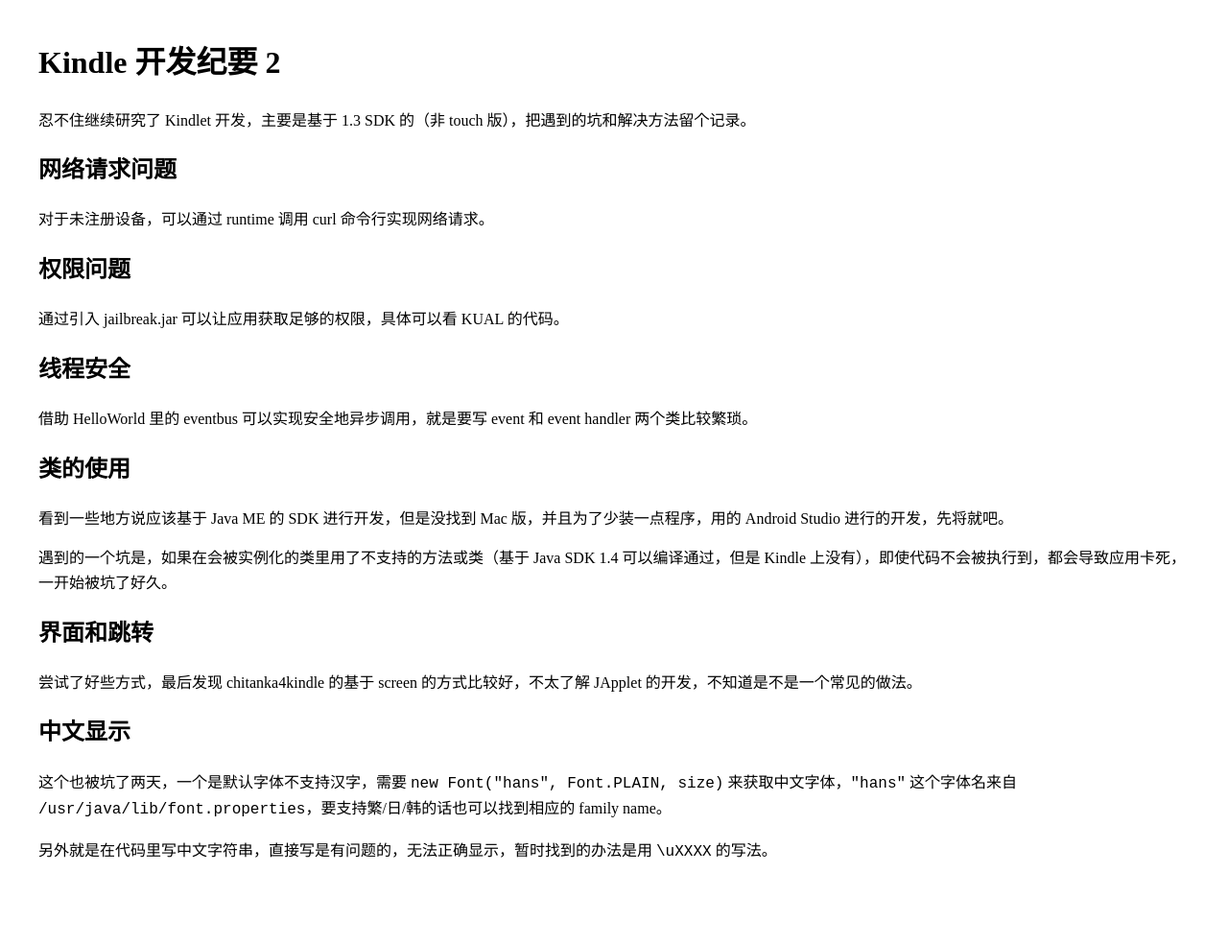
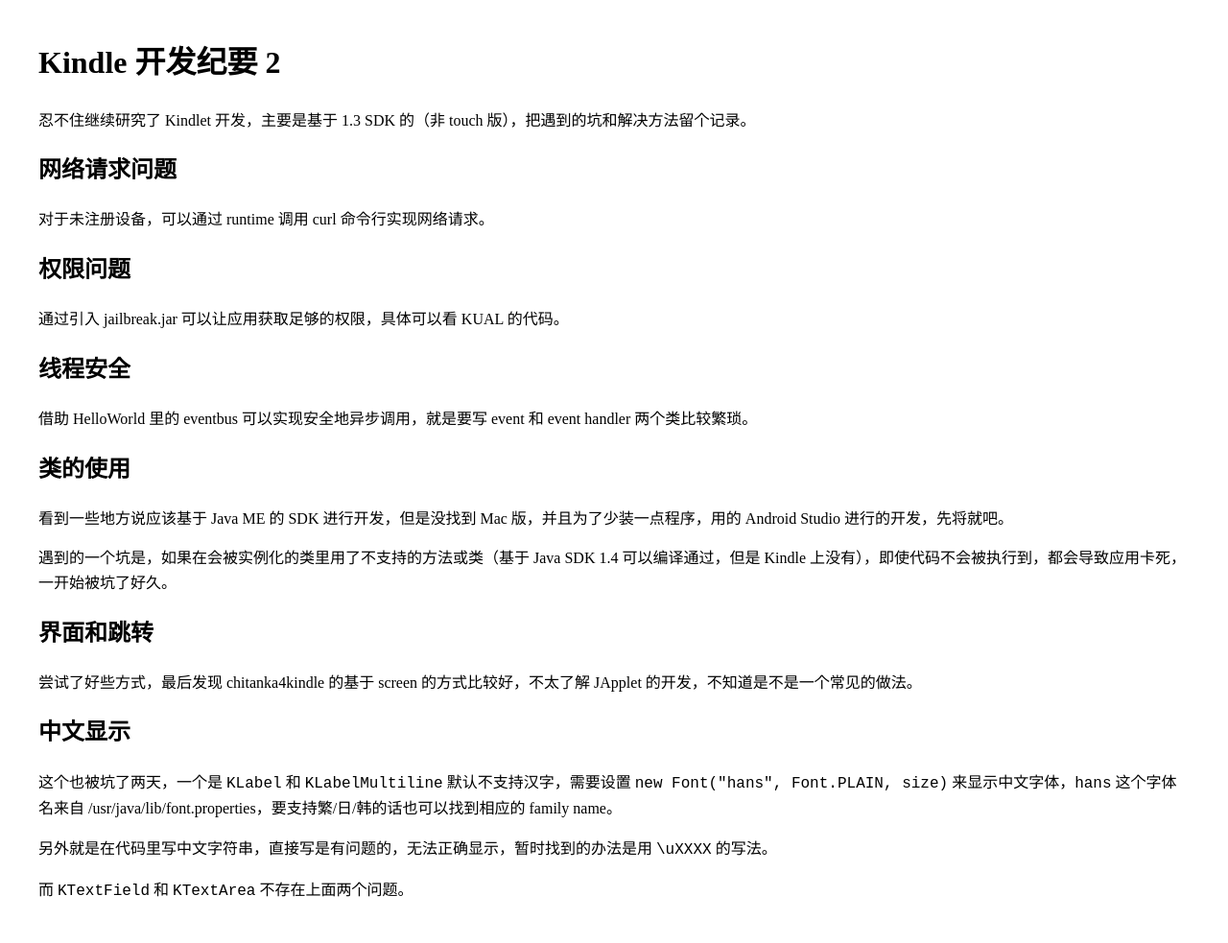
Before and after one commit to geansea/geansea.github.io, a Jekyll site: the page built from _posts/2017-04-17-kindle-develop-notes-2.md, in a window 1280 px wide. Shown: the whole page at 96% size. Built offline with Jekyll 4.4.1, drawn with Linux system fonts in a browser that asks for light colours; before the commit the page ends 941 px from its top, so only the background shows below that.

Commit message:
update post

```diff
--- a/_posts/2017-04-17-kindle-develop-notes-2.md
+++ b/_posts/2017-04-17-kindle-develop-notes-2.md
@@ -33,6 +33,8 @@
 
 ## 中文显示
 
-这个也被坑了两天，一个是默认字体不支持汉字，需要 `new Font("hans", Font.PLAIN, size)` 来获取中文字体，`"hans"` 这个字体名来自 `/usr/java/lib/font.properties`，要支持繁/日/韩的话也可以找到相应的 family name。
+这个也被坑了两天，一个是 `KLabel` 和 `KLabelMultiline` 默认不支持汉字，需要设置 `new Font("hans", Font.PLAIN, size)` 来显示中文字体，`hans` 这个字体名来自 /usr/java/lib/font.properties，要支持繁/日/韩的话也可以找到相应的 family name。
 
 另外就是在代码里写中文字符串，直接写是有问题的，无法正确显示，暂时找到的办法是用 `\uXXXX` 的写法。
+
+而 `KTextField` 和 `KTextArea` 不存在上面两个问题。
```
